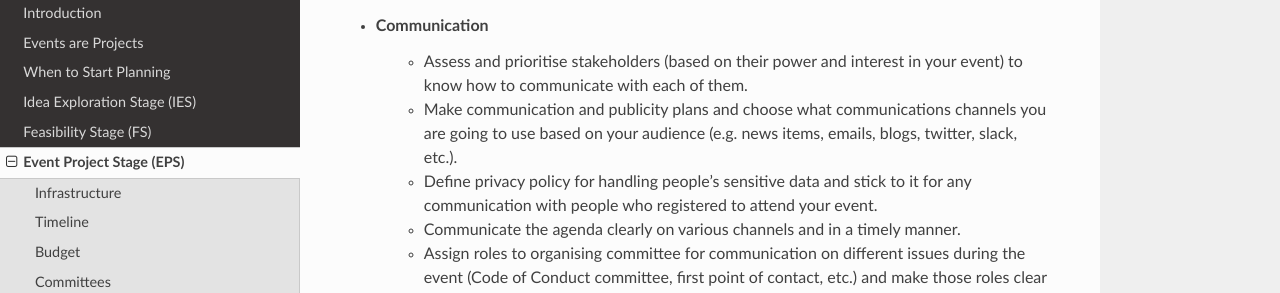
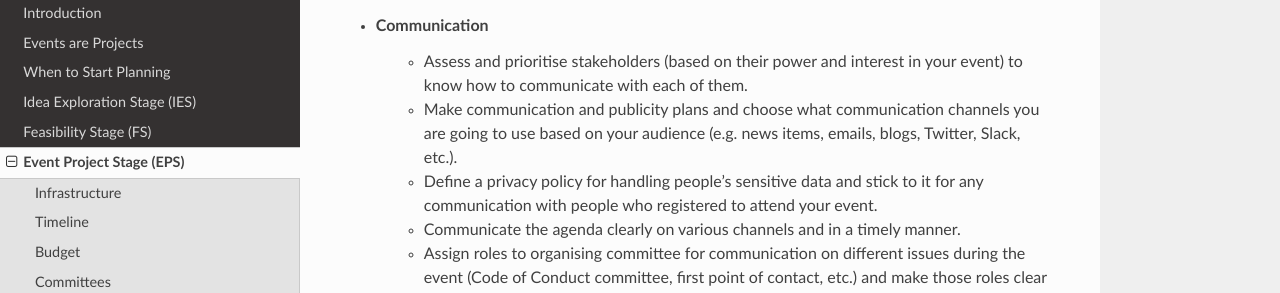
Before and after one commit to softwaresaved/event-organisation-guide, a Sphinx documentation site: the page built from docs/eog/eps-risk-management-mitigation.rst, in a window 1280 px wide and 900 px high, scrolled down 2388 px. Shown: the part 158-451 px from the top of the window. Built offline with Sphinx 7.4.7 and the Read the Docs theme 2.0.0, drawn with Linux system fonts in a browser that asks for light colours.

Commit message:
fix typos in eps-risk-management-mitigation

```diff
--- a/docs/eog/eps-risk-management-mitigation.rst
+++ b/docs/eog/eps-risk-management-mitigation.rst
@@ -67,8 +67,8 @@ Based on each individual risk identified during the risk assessment - a strategy
 
 - Communication
     - Assess and prioritise stakeholders (based on their power and interest in your event) to know how to communicate with each of them.
-    - Make communication and publicity plans and choose what communications channels you are going to use based on your audience (e.g. news items, emails, blogs, twitter, slack, etc.).
-    - Define privacy policy for handling people's sensitive data and stick to it for any communication with people who registered to attend your event.
+    - Make communication and publicity plans and choose what communication channels you are going to use based on your audience (e.g. news items, emails, blogs, Twitter, Slack, etc.).
+    - Define a privacy policy for handling people's sensitive data and stick to it for any communication with people who registered to attend your event.
     - Communicate the agenda clearly on various channels and in a timely manner.
     - Assign roles to organising committee for communication on different issues during the event (Code of Conduct committee, first point of contact, etc.) and make those roles clear to participants before and at the event.
     - Discuss placing signage with venue.
```
